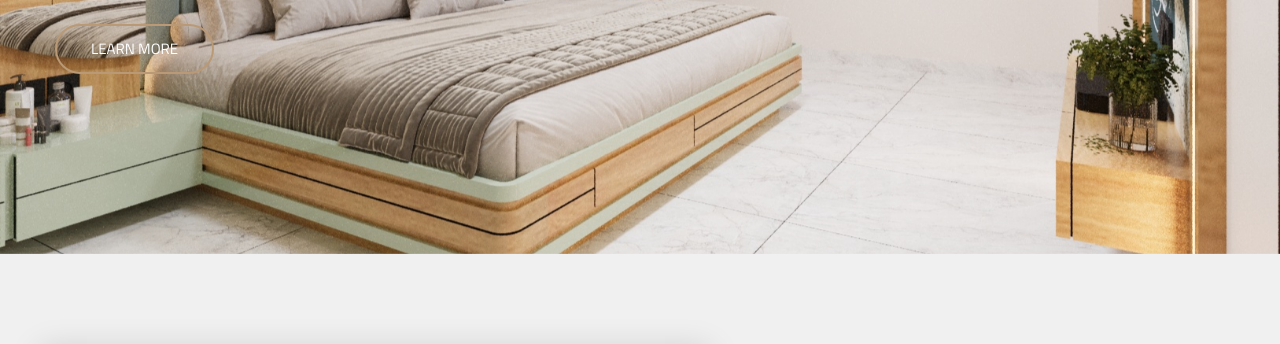
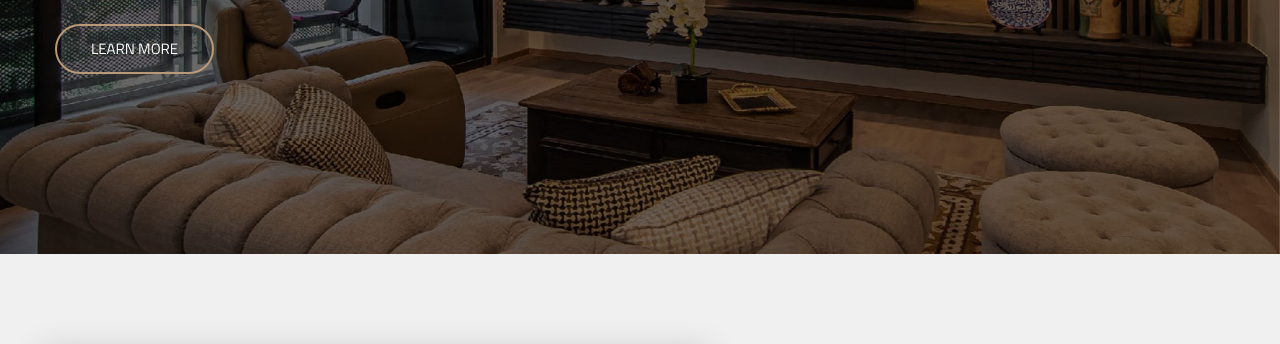
Before and after one commit to Area24dp/area24, a plain HTML site: page index.html in a window 1280 px wide. Shown: the part 473-817 px from the top of the page. Drawn offline with Linux system fonts and the light colour scheme; a web font is replaced by a local one.

Commit message:
Update index.html

```diff
--- a/index.html
+++ b/index.html
@@ -172,7 +172,7 @@
 							data-transition="parallaxvertical">
 							<img alt="" class="rev-slidebg" data-bgfit="cover" data-bgparallax="10"
 								data-bgposition="center center" data-bgrepeat="no-repeat" data-no-retina=""
-								src="images/main-slider/xc.jpg">
+								src="images/main-slider/image-1.jpg">
 
 							<div class="tp-caption" data-paddingbottom="[0,0,0,0]" data-paddingleft="[0,0,0,0]"
 								data-paddingright="[0,0,0,0]" data-paddingtop="[0,0,0,0]" data-responsive_offset="on"
```
